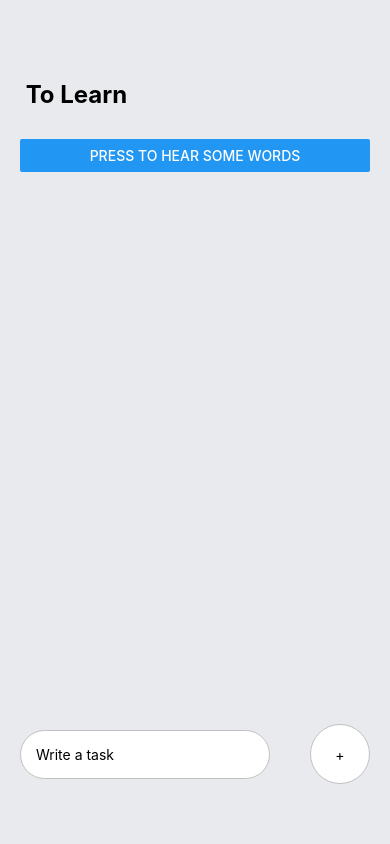
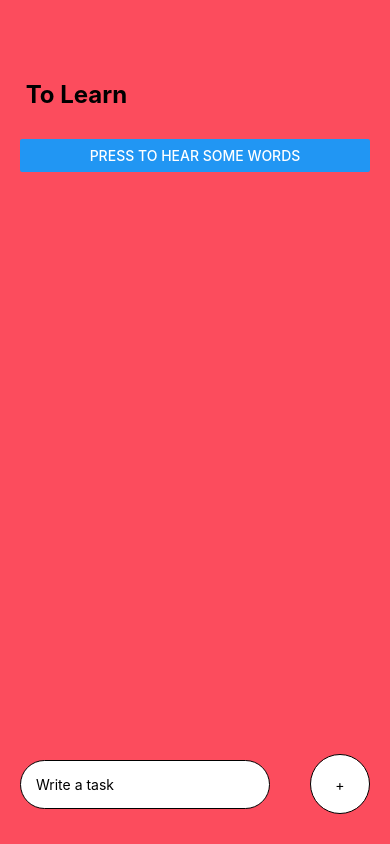
Before and after one commit to GeeteshSingh/ToLearn, a React Native app: screen / in a window 390 px wide. Built offline with nearby package versions, Linux system fonts and the light colour scheme.

Commit message:
Bugs/fixes

```diff
--- a/App.js
+++ b/App.js
@@ -35,10 +35,19 @@ export default function App() {
 
   const speak = () => {
     const thingToSay = ` Flex vs grid
-Grid is made for two-dimensional layout while Flexbox is for one. This means Flexbox can work on either row or columns at a time, but Grids can work on both. Flexbox, gives you more flexibility while working on either element (row or column). HTML markup and CSS will be easy to manage in this type of scenario.
+Grid is made for two-dimensional
+layout while Flexbox is for one.
+This means Flexbox can work on either row or columns at a time,
+ but Grids can work on both. Flexbox,
+  gives you more flexibility while working on either element (row or column).
+   HTML markup and CSS will be easy to manage in this type of scenario.
 `
     Speech.speak(thingToSay)
-    Speech.pause(thingToSay)
+
+    setTimeout(() => {
+      Speech.stop(thingToSay)
+    }, 100)
+    // Speech.stop(thingToSay)
   }
 
   return (
@@ -71,7 +80,7 @@ Grid is made for two-dimensional layout while Flexbox is for one. This means Fle
         </View>
       </ScrollView>
       <KeyboardAvoidingView
-        behavior={Platform.OS === 'android' ? 'padding' : 'height'}
+        behavior={(Platform.OS === 'android') | 'ios' ? 'padding' : 'height'}
         style={styles.writeTaskWrapper}
       >
         <TextInput
@@ -86,7 +95,7 @@ Grid is made for two-dimensional layout while Flexbox is for one. This means Fle
           </View>
         </TouchableOpacity>
       </KeyboardAvoidingView>
-      <StatusBar style='dark' backgroundColor='#fff4' />
+      <StatusBar style='dark' backgroundColor='#fc4c5d' />
     </View>
   )
 }
@@ -94,7 +103,7 @@ Grid is made for two-dimensional layout while Flexbox is for one. This means Fle
 const styles = StyleSheet.create({
   container: {
     flex: 1,
-    backgroundColor: '#E8EAED'
+    backgroundColor: '#fc4c5d'
   },
   tasksWrapper: {
     paddingTop: 80,
@@ -109,7 +118,7 @@ const styles = StyleSheet.create({
   },
   writeTaskWrapper: {
     position: 'absolute',
-    bottom: 60,
+    bottom: 30,
     width: '100%',
     flexDirection: 'row',
     justifyContent: 'space-around',
@@ -120,7 +129,7 @@ const styles = StyleSheet.create({
     paddingHorizontal: 15,
     backgroundColor: '#FFF',
     borderRadius: 60,
-    borderColor: '#C0C0C0',
+    borderColor: '#000',
     borderWidth: 1,
     width: 250
   },
@@ -131,7 +140,7 @@ const styles = StyleSheet.create({
     borderRadius: 60,
     justifyContent: 'center',
     alignItems: 'center',
-    borderColor: '#C0C0C0',
+    borderColor: '#000',
     borderWidth: 1
   },
   addText: {}
```
